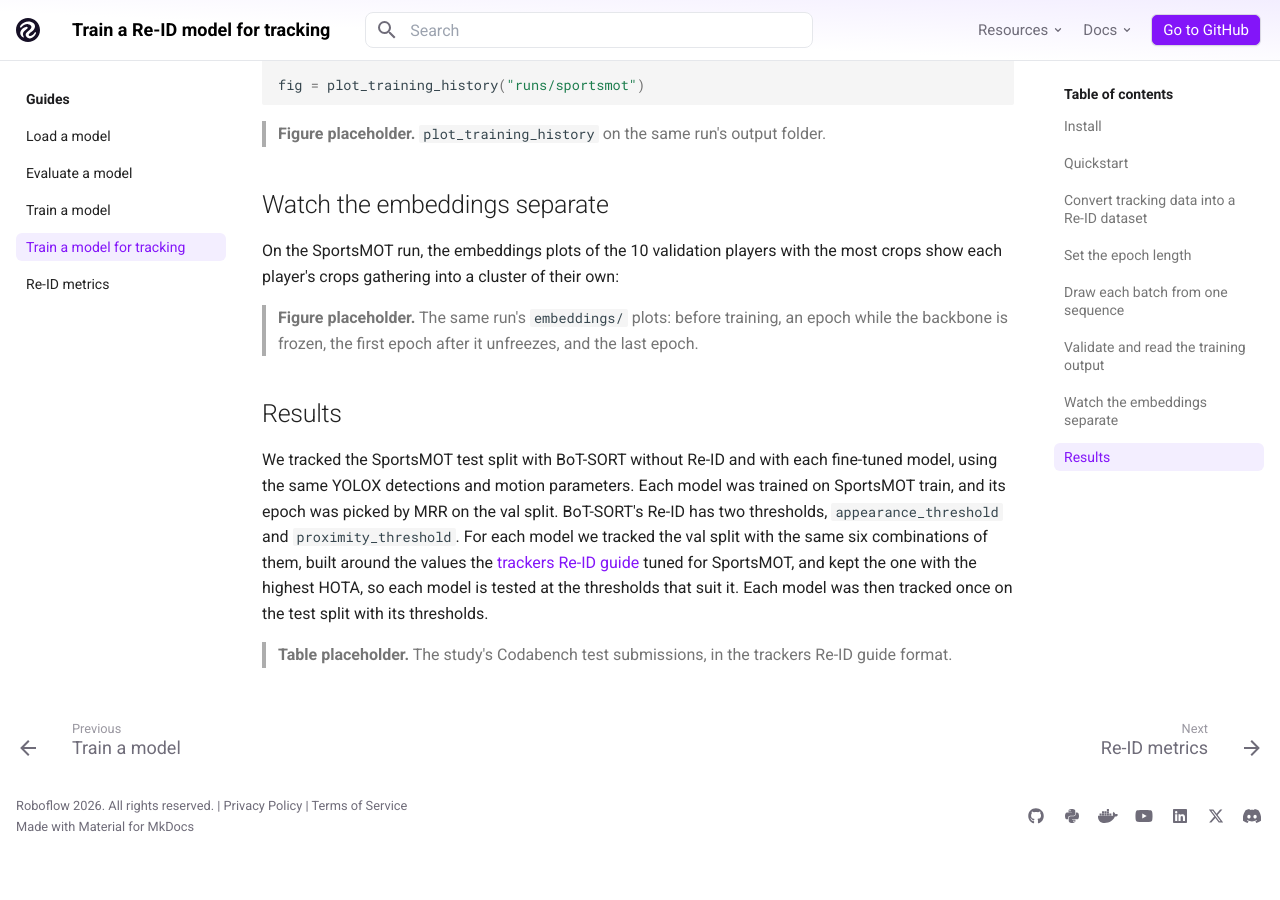
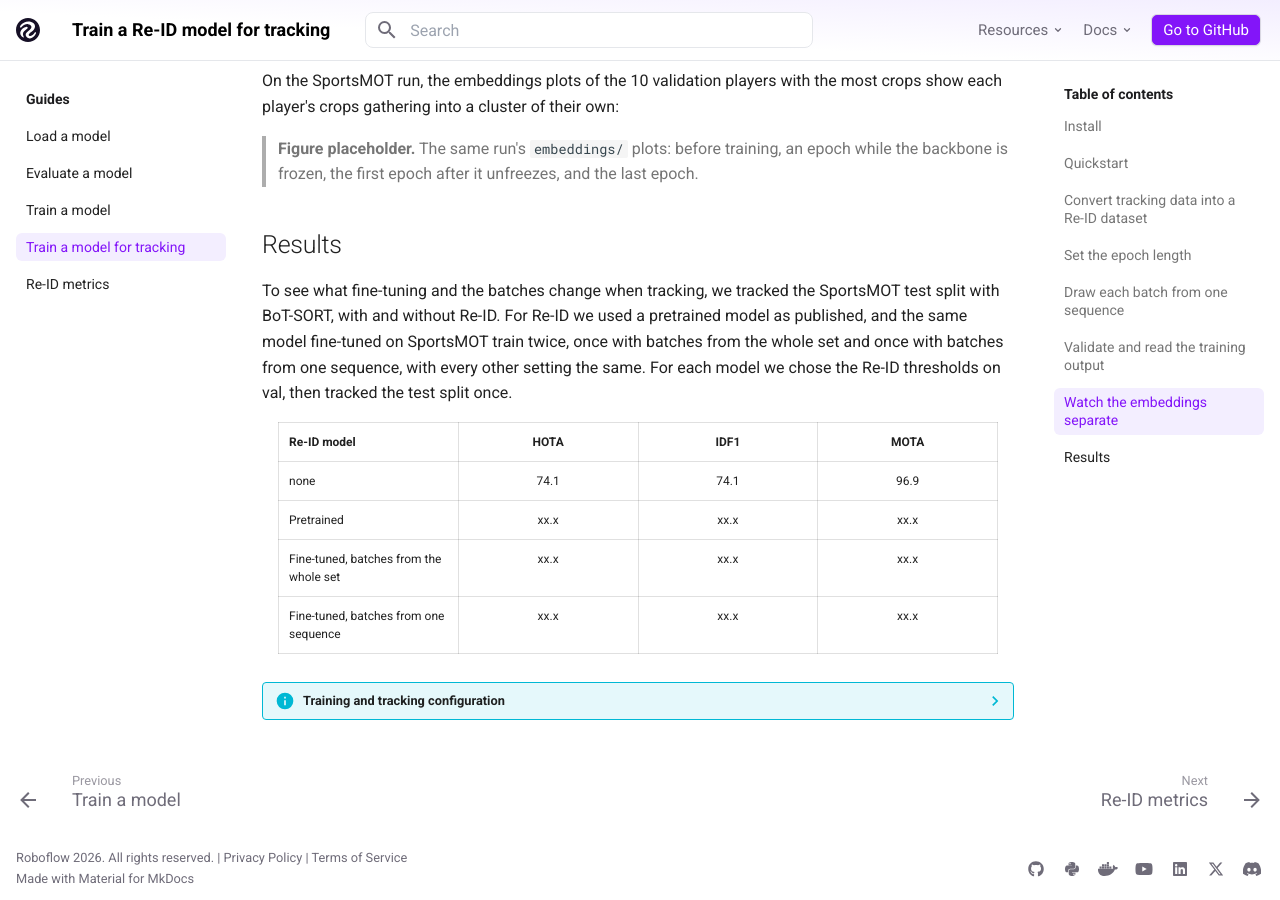
Before and after one commit to roboflow/re-ID, an MkDocs documentation site: the page built from docs/guides/training-for-tracking.md, in a window 1280 px wide and 900 px high, scrolled down 3719 px. Built offline with MkDocs 1.6.1 and Material for MkDocs 9.7.7, drawn with Linux system fonts in a browser that asks for light colours; comment, search, counter and statistics services are not loaded; before the commit the page ends 4567 px from its top, so only the background shows below that; some of the changed text lies outside the part shown.

Commit message:
Rewrite the training guides after review
Direct intros, goal before function, no header placeholders, and Results sections with the parts that stay fixed until the per-sequence study picks the model and hyperparameters.

Co-Authored-By: Claude Opus 5.5 <noreply@anthropic.com>

````diff
--- a/docs/guides/training-for-tracking.md
+++ b/docs/guides/training-for-tracking.md
@@ -5,9 +5,7 @@ description: Fine-tune a Re-ID model on crops cut from tracking video, with batc
 
 # Train a model for tracking
 
-> **Video placeholder.** Header video, no caption: BoT-SORT on a held-out SportsMOT clip, the general model and the fine-tuned model side by side, at the moment the general model swaps two players' IDs and the fine-tuned one keeps them. An mp4 with a poster image, as `reid-gallery-retrieval.mp4`, from the tracking tutorial's run.
-
-A tracker swaps identities when two objects look alike, such as two players of the same team crossing. A Re-ID model fine-tuned on your own footage learns the differences between those objects, so the tracker keeps their identities through crossings and occlusions.
+Trackers can use a Re-ID model to re-identify objects that were occluded or left the frame, so they keep their ID. To do it accurately, the model has to be trained for your domain, on crops from your own footage.
 
 Training a Re-ID model for tracking needs special attention in two places:
 
@@ -70,7 +68,7 @@ generate_mot_patches(mot_root="/path/to/sportsmot/train", output_dir="/path/to/t
 train_crops = load_identity_folders("/path/to/train")
 ```
 
-`split="full"` crops every frame of each sequence.
+To crop every frame of each sequence, pass `split="full"`.
 
 Split the training, validation and test sets by video. Clips of one video show the same people, often under different track IDs, so a model validated on another clip of a training video is scored on people it already learned, and the score would say little about new footage.
 
@@ -102,7 +100,9 @@ The sequence of each crop is read from the paths `generate_mot_patches` writes.
 
 This guide covers tracking with one camera, where each sequence numbers its own tracks. In multi-camera tracking, one ID follows a person across cameras, and `generate_mot_patches`, which names each identity after its sequence, would split that person into one identity per camera. Training for it needs a dataset built for it, with one identity per person across every camera.
 
-> **Result placeholder.** The study's `per_sequence_batches` against `mixed_batches`: HOTA and IDF1 on SportsMOT val and test, each at the thresholds it picked on val. Write the study's statement in its exact wording, "one seed" included, and nothing it did not measure.
+[Results](#results) shows how a model trained with batches from one sequence tracks, next to one trained with batches from the whole set.
+
+<!-- When the per-sequence study is final, write its statement in its exact wording, "one seed" included, and nothing it did not measure. -->
 
 ## Validate and read the training output
 
@@ -140,8 +140,49 @@ On the SportsMOT run, the embeddings plots of the 10 validation players with the
 
 ## Results
 
-We tracked the SportsMOT test split with BoT-SORT without Re-ID and with each fine-tuned model, using the same YOLOX detections and motion parameters. Each model was trained on SportsMOT train, and its epoch was picked by MRR on the val split. BoT-SORT's Re-ID has two thresholds, `appearance_threshold` and `proximity_threshold`. For each model we tracked the val split with the same six combinations of them, built around the values the [trackers Re-ID guide](https://trackers.roboflow.com/develop/guides/reid/#results) tuned for SportsMOT, and kept the one with the highest HOTA, so each model is tested at the thresholds that suit it. Each model was then tracked once on the test split with its thresholds.
+To see what fine-tuning and the batches change when tracking, we tracked the SportsMOT test split with BoT-SORT, with and without Re-ID. For Re-ID we used a pretrained model as published, and the same model fine-tuned on SportsMOT train twice, once with batches from the whole set and once with batches from one sequence, with every other setting the same. For each model we chose the Re-ID thresholds on val, then tracked the test split once.
 
-> **Table placeholder.** The study's Codabench test submissions, in the trackers Re-ID guide format.
+<!-- xx.x marks a number that is not final: the Codabench test submissions of the three models. Name the pretrained model in the paragraph above, the table and the configuration once the per-sequence study picks it, and in the Quickstart and above the training output if it is not osnet_x1_0_msmt17_combineall. The none row is the BoT-SORT SportsMOT test row of the tracker comparison. The training hyperparameters in the configuration are not final either: fill them with the final runs' train arguments. Bold the best value in each column once filled. -->
 
-<!-- TABLE: | Model | Batches | HOTA | IDF1 | MOTA |, rows: no Re-ID (the published geometry row 74.1 / 74.1 / 96.9, confirmed under trackers 2.7.0), osnet_x1_0_msmt17_combineall fine-tuned with batches from the whole set, and with per-sequence batches. Best value in bold. osnet_x1_0_sportsmot (77.8 HOTA, earlier trainer) only as a labelled reference if the study's control 2 reproduces it on this stack. Collapsible "Training and tracking configuration": each model's train() call, best epoch, and val-picked appearance_threshold and proximity_threshold, as the trackers guide's "Tuned ReID configuration" block. Motion parameters cite the trackers tracker comparison. -->
+| Re-ID model                            | HOTA | IDF1 | MOTA |
+| :------------------------------------- | :--: | :--: | :--: |
+| none                                   | 74.1 | 74.1 | 96.9 |
+| Pretrained                             | xx.x | xx.x | xx.x |
+| Fine-tuned, batches from the whole set | xx.x | xx.x | xx.x |
+| Fine-tuned, batches from one sequence  | xx.x | xx.x | xx.x |
+
+<!-- xx.x: one sentence on what the table shows, with HOTA and IDF1, as in the Market-1501 guide. Write only what the filled rows show. -->
+
+??? info "Training and tracking configuration"
+
+    The fine-tuned models were trained with the settings under `Training`, and the other arguments of `train` at their defaults. All runs use the same YOLOX detections and the BoT-SORT motion parameters from the [tracker comparison](https://trackers.roboflow.com/develop/evaluations/results/). For each model, we tracked val with `appearance_threshold` set to 0.25, 0.3425 and 0.45 and `proximity_threshold` set to 0.5 and 0.9953, around the SportsMOT values of the [trackers Re-ID guide](https://trackers.roboflow.com/develop/guides/reid/#results), and kept the pair with the highest HOTA.
+
+    ```yaml
+    Training:
+      train_data: SportsMOT train, generate_mot_patches(split="full")
+      val_data: SportsMOT val, generate_mot_patches(split="full")
+      val_protocol: ReassociationProtocol()
+      epochs: xx
+      steps_per_epoch: xxxx
+      identities_per_batch: x
+      crops_per_identity: x
+      lr: x.xe-x
+      freeze_backbone_epochs: x
+      seed: xx
+
+    Pretrained:
+      reid_config.appearance_threshold: x.xxxx
+      reid_config.proximity_threshold: x.xxxx
+
+    Fine-tuned, batches from the whole set:
+      sample_per_sequence: false
+      best epoch: xx
+      reid_config.appearance_threshold: x.xxxx
+      reid_config.proximity_threshold: x.xxxx
+
+    Fine-tuned, batches from one sequence:
+      sample_per_sequence: true
+      best epoch: xx
+      reid_config.appearance_threshold: x.xxxx
+      reid_config.proximity_threshold: x.xxxx
+    ```
--- a/docs/guides/training.md
+++ b/docs/guides/training.md
@@ -4,8 +4,6 @@ description: Fine-tune a Re-ID model on crops of your own objects, validate it d
 ---
 
 # Train a model
-
-> **Figure placeholder.** Header GIF, no caption: the Market-1501 run's embeddings plots, before training to the last epoch, one frame per epoch.
 
 A pretrained model knows what people look like in general, but not the objects in your footage, which often look alike and appear under the same camera. Fine-tuning on crops from that footage teaches the model the differences that matter there, so a search finds the same object in your gallery, or a tracker keeps identities through crossings and occlusions. `ReIDModel.train` fine-tunes a model on crops whose identities you know, and given validation crops it scores the model after every epoch and keeps the epoch that scored highest. To train on crops cut from tracking video, read this guide first, then [Train a model for tracking](training-for-tracking.md).
 
@@ -42,13 +40,13 @@ history = model.train(train_crops, output_dir="runs/my_run", val_data=val_crops)
 best_model = ReIDModel.from_pretrained("runs/my_run/best")
 ```
 
-`best_model` loads like any [saved model](loading.md), and `extract_embeddings` and `evaluate` work on it the same way.
+The best epoch loads like any [saved model](loading.md), and `extract_embeddings` and `evaluate` work on it the same way.
 
 ## Prepare the crops
 
 Load your crops with `load_identity_folders`, laid out as in [Evaluate a model](evaluation.md#evaluate-on-a-benchmark-or-your-own-images), or a benchmark's training split with its loader, such as `load_market1501_train` or `load_msmt17_train`. Keep apart a training set, a validation set and a test set, with no identity in more than one of them, so the scores measure the model on objects it never learned.
 
-A benchmark often comes without a validation split, as Market-1501 does. `train_val_split` holds out every image of a number of people as a validation set, so no person is in both:
+A benchmark often comes without a validation split, as Market-1501 does. To hold out every image of a number of people as a validation set, so no person is in both, use `train_val_split`:
 
 ```python
 from reid import load_market1501_train
@@ -82,7 +80,7 @@ model = ReIDModel("osnet_x1_0")  # random weights, to train from scratch
 
 <!-- ANALYSIS: what the two curves show, read off the two runs' metrics.csv. Write only what the runs show about how fast each converges and how close they end. -->
 
-`freeze_backbone_epochs` trains only the last layers for the first epochs, so the new classification layer settles before it changes the pretrained features. Training from scratch has no pretrained features to protect, so set `freeze_backbone_epochs=0`:
+To let the new classification layer settle before it changes the pretrained features, `freeze_backbone_epochs` trains only the last layers for the first epochs. Training from scratch has no pretrained features to protect, so set `freeze_backbone_epochs=0`:
 
 ```python
 model = ReIDModel("osnet_x1_0")
@@ -126,7 +124,7 @@ Each epoch prints one line with its learning rate, losses and validation scores,
 
 > **Output placeholder.** The Market-1501 run's lines, verbatim: before training, the first epochs, the last epochs and the best-epoch line, with `...` between.
 
-`train` returns the same rows, and `plot_training_history` draws them, from the returned list or from a run's `metrics.csv` later:
+The same rows come back from `train`. To plot them, from the returned list or later from a run's `metrics.csv`, use `plot_training_history`:
 
 ```python
 from reid import plot_training_history
@@ -163,10 +161,33 @@ PCA is fitted again for every plot, so compare how tight each color is and how f
 | `training_config.json` | Every argument of the run, including the validation protocol and the metric that picked `best/` |
 | `embeddings/`          | One embeddings plot per epoch                                                                   |
 
-`last/` and `best/` load with `ReIDModel.from_pretrained`. `train` refuses an `output_dir` that already holds a run, so a new run never overwrites an old one.
+Both `last/` and `best/` load with `ReIDModel.from_pretrained`. So that a new run never overwrites an old one, `train` refuses an `output_dir` that already holds a run.
 
 ## Results
 
-> **Table placeholder.** Results of the Market-1501 run on its test split, next to the start weights and torchreid's Market-1501 model.
+We scored `osnet_x1_0_msmt17_combineall`, a model pretrained on MSMT17, on Market-1501 as published and after fine-tuning it on the Market-1501 training split. Fine-tuning used `train`'s defaults, held out 100 of the 751 training people for validation, and kept the epoch with the highest validation mAP. Both were scored once on the official Market-1501 test split with `RetrievalProtocol` and cosine distance.
 
-<!-- TABLE from the Market-1501 run on the official test split: mAP and Rank-1 of osnet_x1_0_msmt17_combineall before fine-tuning (docs: 66.3 / 37.4 euclidean) and after, the epoch picked on 100 training identities held out for validation, and torchreid's OSNet x1.0 trained on Market-1501 (docs: 94.4 / 82.5) for reference, with euclidean and cosine distance. Collapsible block with the code: load_market1501_train, train_val_split(num_val_identities=100, seed=42), train, load_market1501_test, evaluate. -->
+| Model                          | Pretrained on | Fine-tuned on |  Rank-1  |   mAP    |
+| :----------------------------- | :------------ | :------------ | :------: | :------: |
+| `osnet_x1_0_msmt17_combineall` | MSMT17        | none          |   66.5   |   40.0   |
+| `osnet_x1_0_msmt17_combineall` | MSMT17        | Market-1501   | **93.9** | **85.0** |
+
+The fine-tuned model performs much better on Market-1501 than the pretrained one, raising Rank-1 from 66.5 to 93.9 and mAP from 40.0 to 85.0.
+
+??? info "Training and evaluation code"
+
+    ```python
+    from reid import ReIDModel, RetrievalProtocol, load_market1501_test, load_market1501_train
+
+    market_train = load_market1501_train("/path/to/Market-1501")
+    train_crops, val_crops = market_train.train_val_split(num_val_identities=100, seed=42)
+    query, gallery = load_market1501_test("/path/to/Market-1501")
+
+    model = ReIDModel.from_pretrained("osnet_x1_0_msmt17_combineall")
+    model.train(train_crops, output_dir="runs/market1501", val_data=val_crops)
+
+    best_model = ReIDModel.from_pretrained("runs/market1501/best")
+    result = best_model.evaluate(query, gallery, protocol=RetrievalProtocol())
+    ```
+
+The fine-tuned model is one training run. Its best epoch, 39 of 40, scored within 0.1 of the last epoch on test.
````
Also changed, not shown: other parts of docs/guides/training-for-tracking.md (+1 -1 lines), other parts of docs/guides/training.md (+1 -1 lines).
